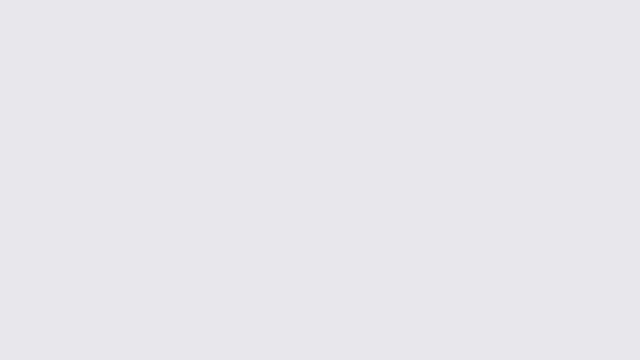
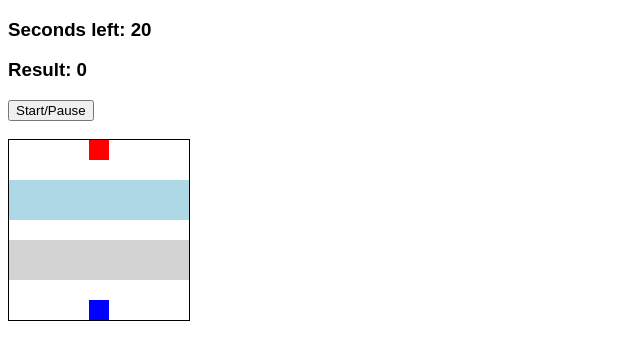
Before and after one commit to razvan730/TrainingJS, a plain HTML site: page JS_seven_games/Frogger/index.html in a window 1280 px wide. Shown: the whole page, without its empty margins (0-640 px from the left). Drawn offline with Linux system fonts and the light colour scheme.

Commit message:
frogger first part

```diff
--- /dev/null
+++ b/JS_seven_games/Frogger/game_app.js
@@ -0,0 +1,69 @@
+
+
+// // de aici...
+// function moveFrog(e){
+     //console.log(e);
+//     switch(e.key){
+//         case 'ArrowLeft':
+//             console.log('move left');
+//             break;
+//         case 'ArrowRight':
+//             console.log('move right');
+//             break;
+//         case 'ArrowUp':
+//             console.log('move up');
+//             break;
+//         case 'ArrowDown':
+//             console.log('move down');
+//             break;
+//     }
+
+
+//     squares[currentIndex].classList.add('frog'); // trebuie sa apas o cheie ca sa imi apara...
+// }
+// document.addEventListener('keyup', moveFrog)
+// // ...pana aici -> este in forma simplificata, de salvat si invatat!
+
+
+
+const timeLeftDisplay = document.querySelector('#time-left')
+const resultDisplay = document.querySelector('#result')
+const startPauseButton = document.querySelector('#start-pause-button')
+const squares = document.querySelectorAll('.grid div')
+//console.log(squares);
+let currentIndex = 76;
+const width = 9; // 9 casute am toata latimea
+
+
+
+
+function moveFrog(e){
+
+
+
+
+    switch(e.key){
+        case 'ArrowLeft':
+            console.log('move left');
+            //currentIndex = currentIndex - 1;
+            //sau
+            currentIndex -= 1;
+            break;
+        case 'ArrowRight':
+            console.log('move right');
+            currentIndex += 1;
+            break;
+        case 'ArrowUp':
+            console.log('move up');
+            currentIndex -= width;
+            break;
+        case 'ArrowDown':
+            console.log('move down');
+            currentIndex += width;
+            break;
+    }
+
+
+    squares[currentIndex].classList.add('frog'); // trebuie sa apas o cheie ca sa imi apara...
+}
+document.addEventListener('keyup', moveFrog)
--- a/JS_seven_games/Frogger/index.html
+++ b/JS_seven_games/Frogger/index.html
@@ -4,11 +4,108 @@
 	<meta charset="UTF-8">
 	<meta http-equiv="X-UA-Compatible" content="IE=edge">
 	<meta name="viewport" content="width=device-width, initial-scale=1.0">
-	<title>Document</title>
-	<link rel="stylesheet" href="style.css">
+	<title>Frogger</title>
+	<link rel="stylesheet" type="text/css" href="/Frogger/style.css">
 </head>
+
+
+
+
+
+
 <body>
 
-	<script src="script.js"></script>
+	<h3>Seconds left: <span id="time-left">20</span></h3>
+	<h3>Result: <span id="result">0</span></h3>
+
+	<button id="start-pause-button">Start/Pause</button>
+	<br><br>
+
+	<div class="grid">
+		<div></div>
+		<div></div>
+		<div></div>
+		<div></div>
+		<div class="ending-block"></div>
+		<div></div>
+		<div></div>
+		<div></div>
+		<div></div>
+		<div></div>
+		<div></div>
+		<div></div>
+		<div></div>
+		<div></div>
+		<div></div>
+		<div></div>
+		<div></div>
+		<div></div>
+		<div class="log-left"></div>
+		<div class="log-left"></div>
+		<div class="log-left"></div>
+		<div class="log-left"></div>
+		<div class="log-left"></div>
+		<div class="log-left"></div>
+		<div class="log-left"></div>
+		<div class="log-left"></div>
+		<div class="log-left"></div>
+		<div class="log-right"></div>
+		<div class="log-right"></div>
+		<div class="log-right"></div>
+		<div class="log-right"></div>
+		<div class="log-right"></div>
+		<div class="log-right"></div>
+		<div class="log-right"></div>
+		<div class="log-right"></div>
+		<div class="log-right"></div>
+		<div></div>
+		<div></div>
+		<div></div>
+		<div></div>
+		<div></div>
+		<div></div>
+		<div></div>
+		<div></div>
+		<div></div>
+		<div class="car-left"></div>
+		<div class="car-left"></div>
+		<div class="car-left"></div>
+		<div class="car-left"></div>
+		<div class="car-left"></div>
+		<div class="car-left"></div>
+		<div class="car-left"></div>
+		<div class="car-left"></div>
+		<div class="car-left"></div>
+		<div class="car-right"></div>
+		<div class="car-right"></div>
+		<div class="car-right"></div>
+		<div class="car-right"></div>
+		<div class="car-right"></div>
+		<div class="car-right"></div>
+		<div class="car-right"></div>
+		<div class="car-right"></div>
+		<div class="car-right"></div>
+		<div></div>
+		<div></div>
+		<div></div>
+		<div></div>
+		<div></div>
+		<div></div>
+		<div></div>
+		<div></div>
+		<div></div>
+		<div></div>
+		<div></div>
+		<div></div>
+		<div></div>
+		<div class="starting-block"></div>
+		<div></div>
+		<div></div>
+		<div></div>
+		<div></div>
+	</div>
+
+
+	<script src="/Frogger/game_app.js"></script>
 </body>
 </html>
--- a/JS_seven_games/Frogger/script.js
+++ /dev/null
@@ -1 +0,0 @@
-console.log("JavaScript is ready to run");
--- a/JS_seven_games/Frogger/style.css
+++ b/JS_seven_games/Frogger/style.css
@@ -1,4 +1,38 @@
 body {
-	background-color: #e5e7eb;
+	background-color: #ffffff;
 	font-family: Arial, Helvetica, sans-serif;
+	color: rgb(0, 0, 0);
 }
+
+.grid{
+	border: 1px solid rgb(0, 0, 0);
+	height: 180px;
+	width: 180px;
+	display: flex;
+	flex-wrap: wrap;
+}
+
+.grid div{
+	height: 20px;
+	width: 20px;
+
+}
+
+.ending-block{
+	background-color: red;
+}
+.starting-block{
+	background-color: blue;
+}
+
+.log-left, .log-right{
+	background-color: lightblue;
+}
+
+.car-left, .car-right{
+	background-color: lightgrey;
+}
+
+.frog{
+	background-color: green;
+}
```
